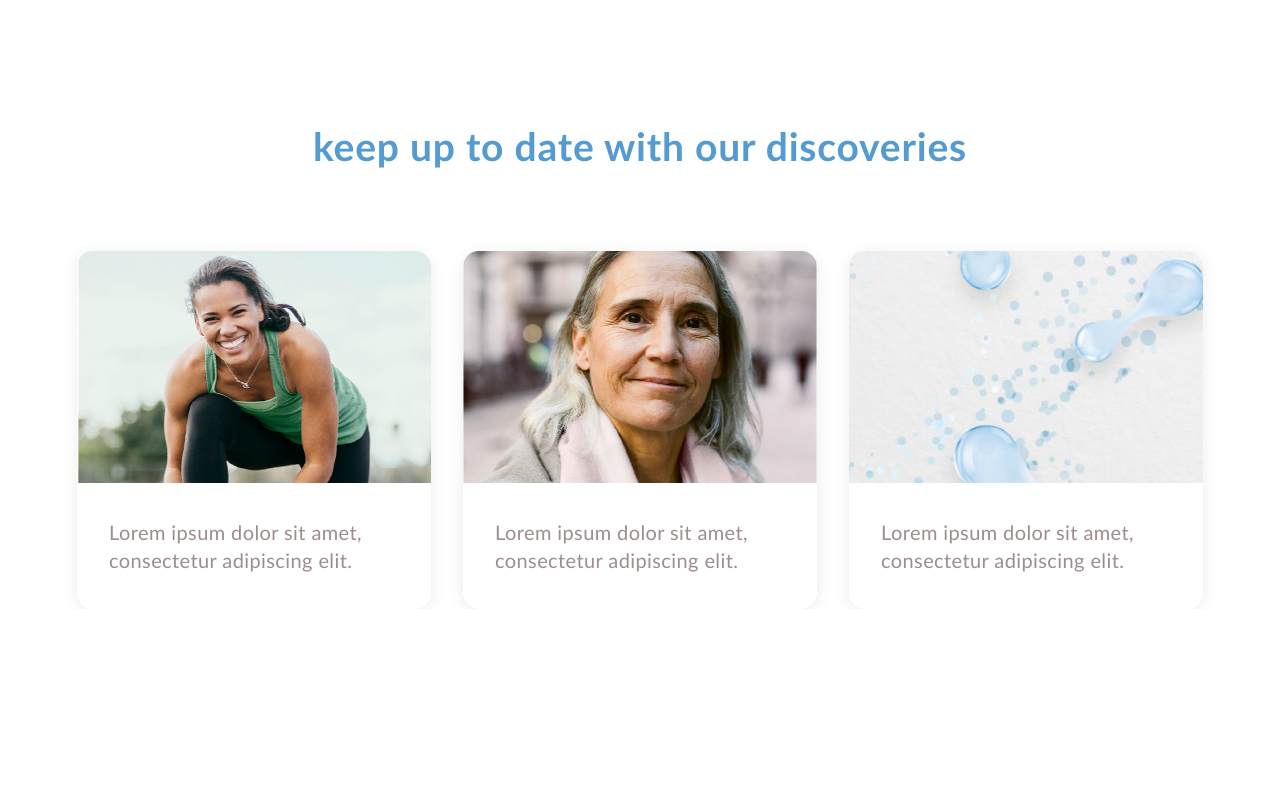
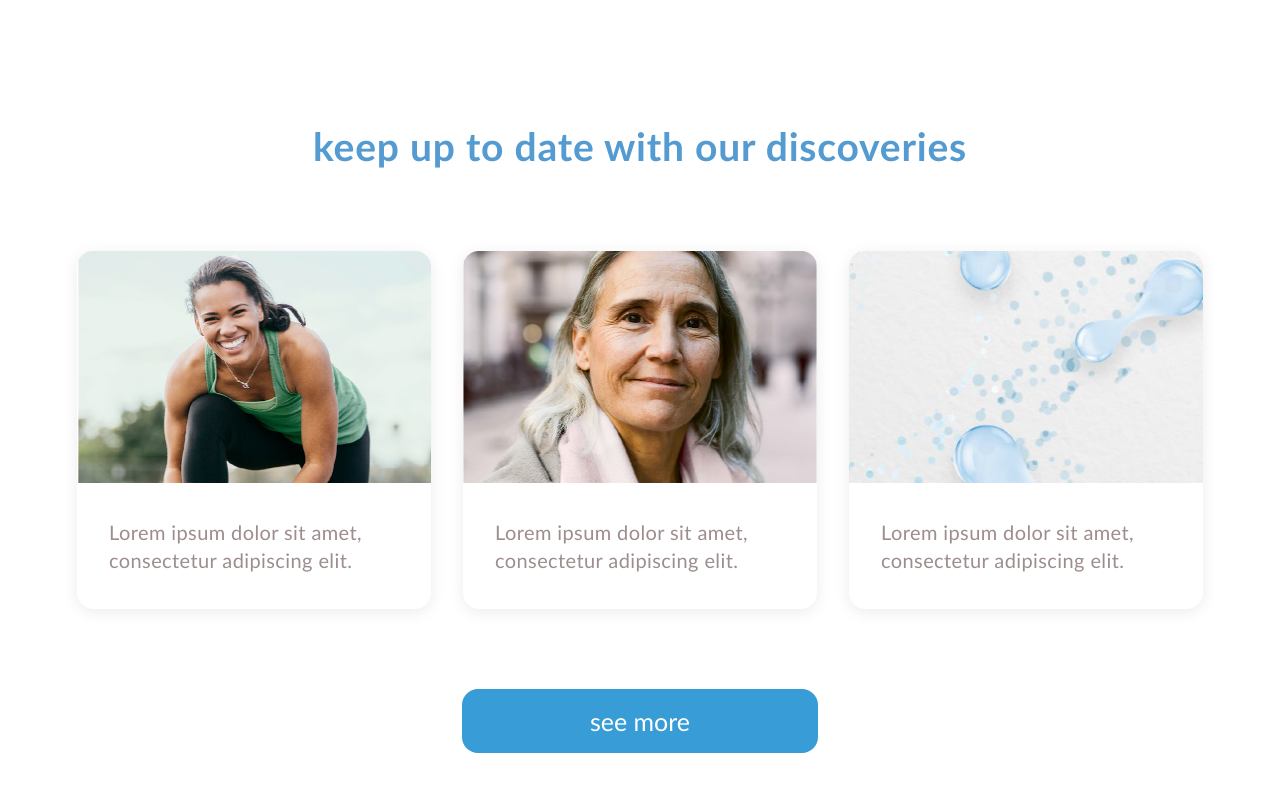
Before and after one commit to IvanBorba/tbb-test, a React (Vite) app: page / in a window 1280 px wide. Shown: the part 2769-3560 px from the top of the page. Before the commit the page ends 3378 px from the top, so only its background shows below. Built offline with nearby package versions, Linux system fonts and the light colour scheme.

Commit message:
feat: finished the articles section

```diff
--- a/src/pages/LandingPage/index.jsx
+++ b/src/pages/LandingPage/index.jsx
@@ -71,7 +71,7 @@ const LandingPage = () => {
             <ArticleCard article={element} key={index} />
           ))}
         </div>
-        <button className="articles-cta-button"></button>
+        <button className="articles-cta-button">see more</button>
       </section>
       <footer></footer>
     </>
--- a/src/pages/LandingPage/style.css
+++ b/src/pages/LandingPage/style.css
@@ -28,6 +28,7 @@
 
 .articles-section-container {
   margin-top: 7.5rem;
+  margin-bottom: 8.75rem;
   width: 100%;
   display: flex;
   flex-direction: column;
@@ -35,9 +36,18 @@
 }
 
 .articles-cards-list-container {
-  margin-top: 5rem;
+  margin: 5rem 0;
   display: flex;
   gap: 2rem;
+}
+
+.articles-cta-button {
+  width: 22.25rem;
+  height: 4rem;
+  color: var(--white);
+  font-size: var(--card-heading-font-size);
+  background-color: var(--primary-color);
+  border-radius: 16px;
 }
 
 @media (min-width: 769px) {
```
